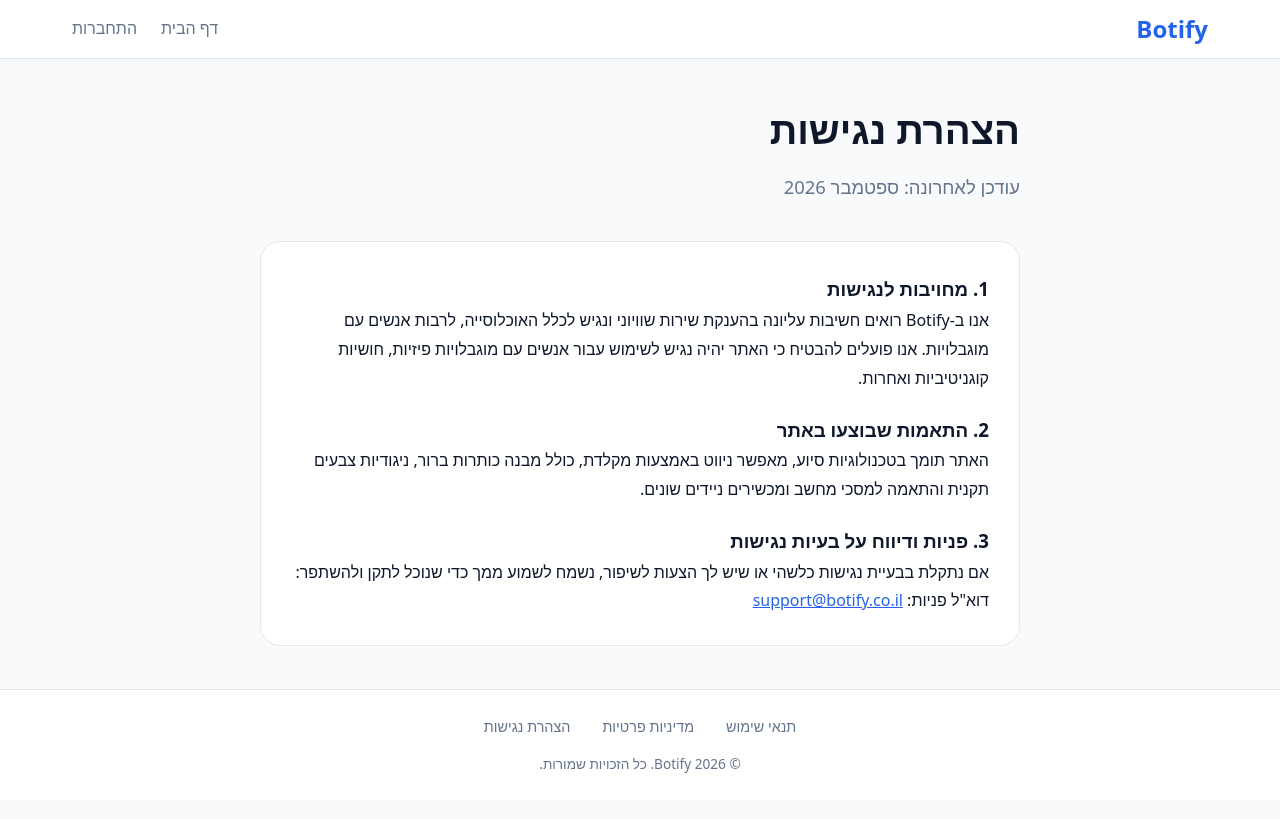
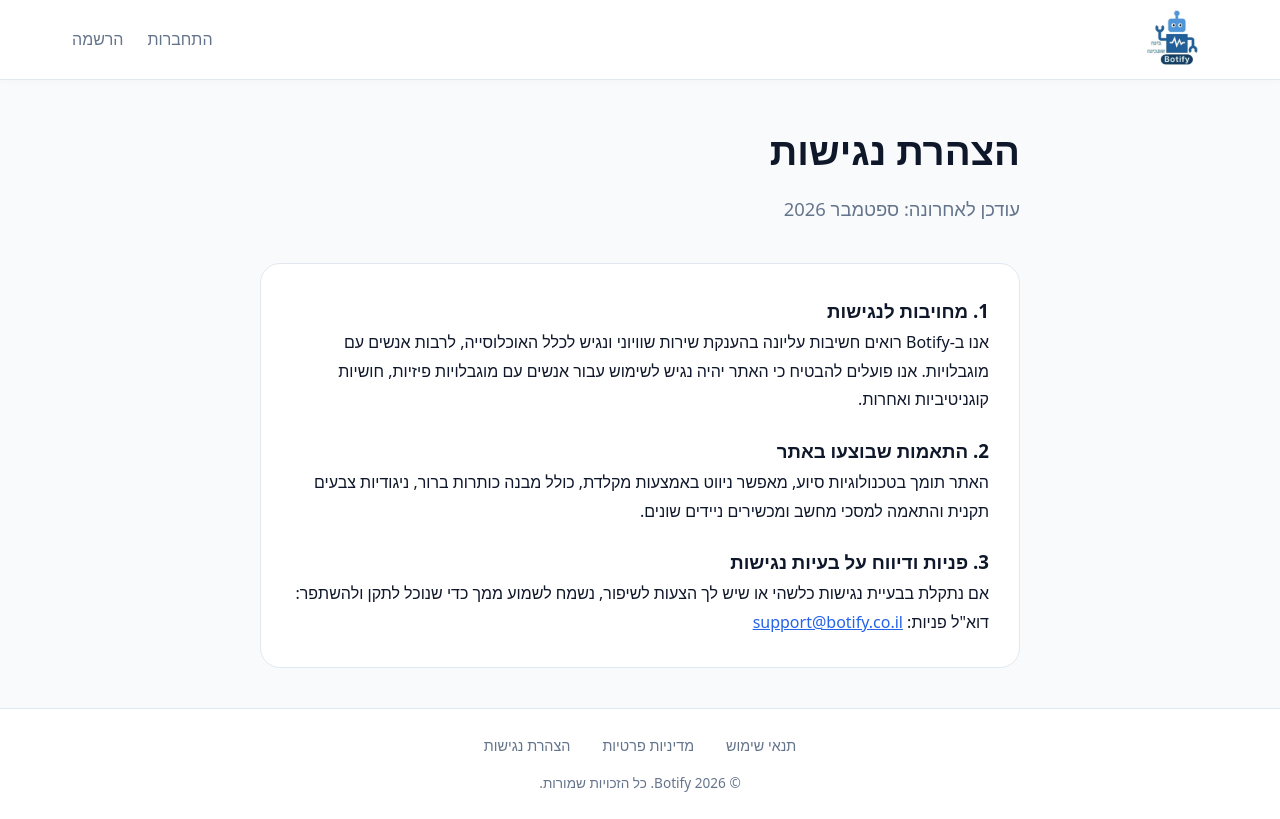
Before and after one commit to ruti058327-creator/botify, a plain HTML site: page public/pages/accessibility.html in a window 1280 px wide. Drawn offline with Linux system fonts and the light colour scheme; files that its build step writes are made by us from their sources.

Commit message:
change the option to go to homepage (index) to the logo and change the link 'home-page' to 'register' in all the footer's links

```diff
--- a/public/pages/accessibility.html
+++ b/public/pages/accessibility.html
@@ -4,19 +4,20 @@
     <meta charset="UTF-8">
     <meta name="viewport" content="width=device-width, initial-scale=1.0">
     <title>הצהרת נגישות - Botify</title>
-    <link rel="stylesheet" href="../css/global.css">
+    <link rel="stylesheet" href="./css/global.css">
 </head>
 <body>
     <header>
         <nav class="navbar">
-            <a href="/" class="logo"><span style="font-weight: 800; font-size: 1.5rem; color: var(--primary-color);">Botify</span></a>
+            <a href="index.html" class="logo" title="Botify - חזרה לדף הבית">
+                <img src="/images/pic2.png" alt="Botify - בינה שמבינה" class="logo-img">
+            </a>
             <ul class="nav-links">
-                <li><a href="/">דף הבית</a></li>
-                <li><a href="/login.html">התחברות</a></li>
+                <li><a href="login.html">התחברות</a></li>
+                <li><a href="register.html">הרשמה</a></li>
             </ul>
         </nav>
     </header>
-
     <main class="pricing-container" style="max-width: 800px;">
         <div class="pricing-header" style="text-align: right;">
             <h1>הצהרת נגישות</h1>
```
Also changed, not shown: public/pages/privacy.html (+5 -3 lines), public/pages/terms.html (+6 -4 lines).
